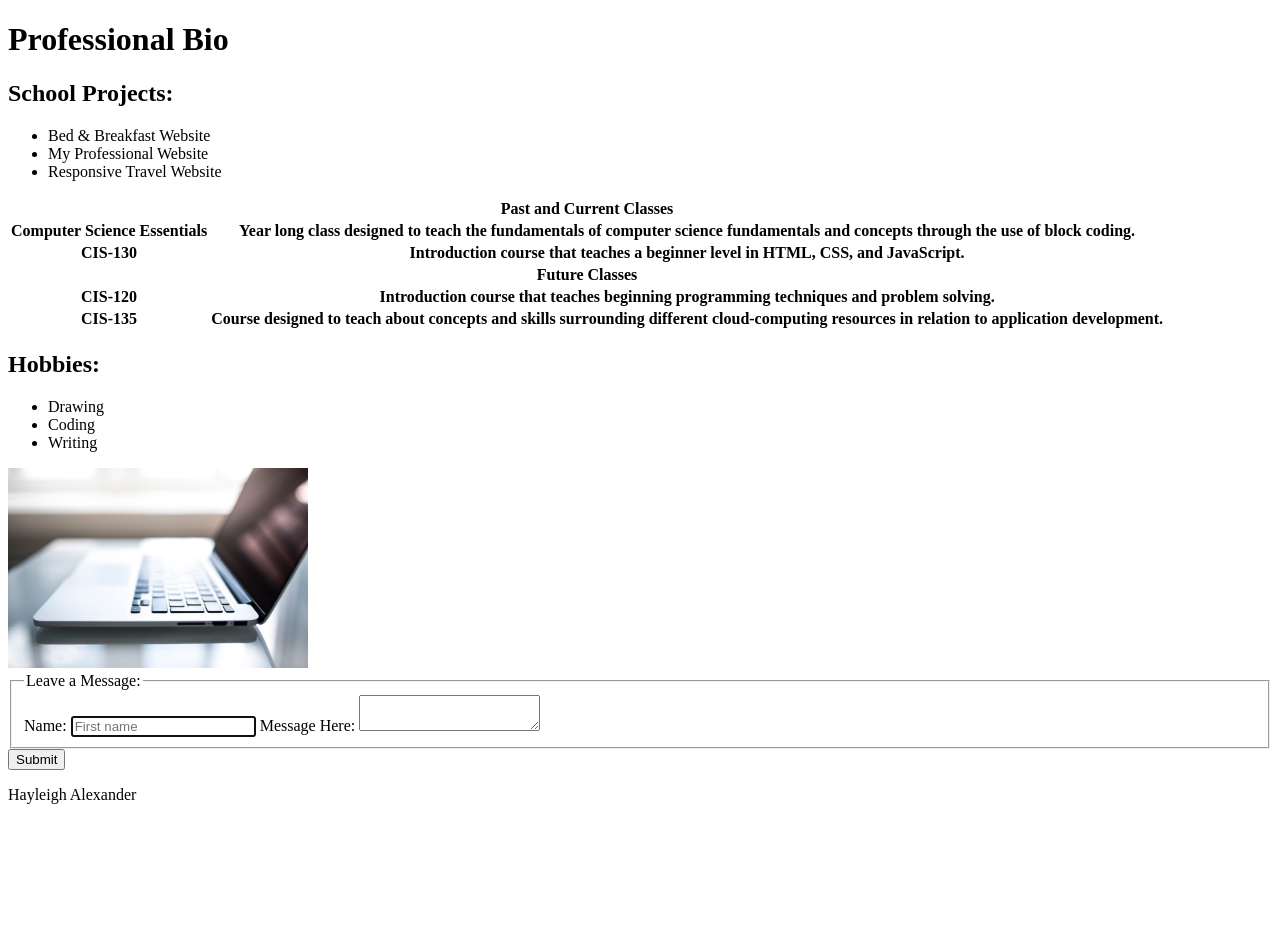
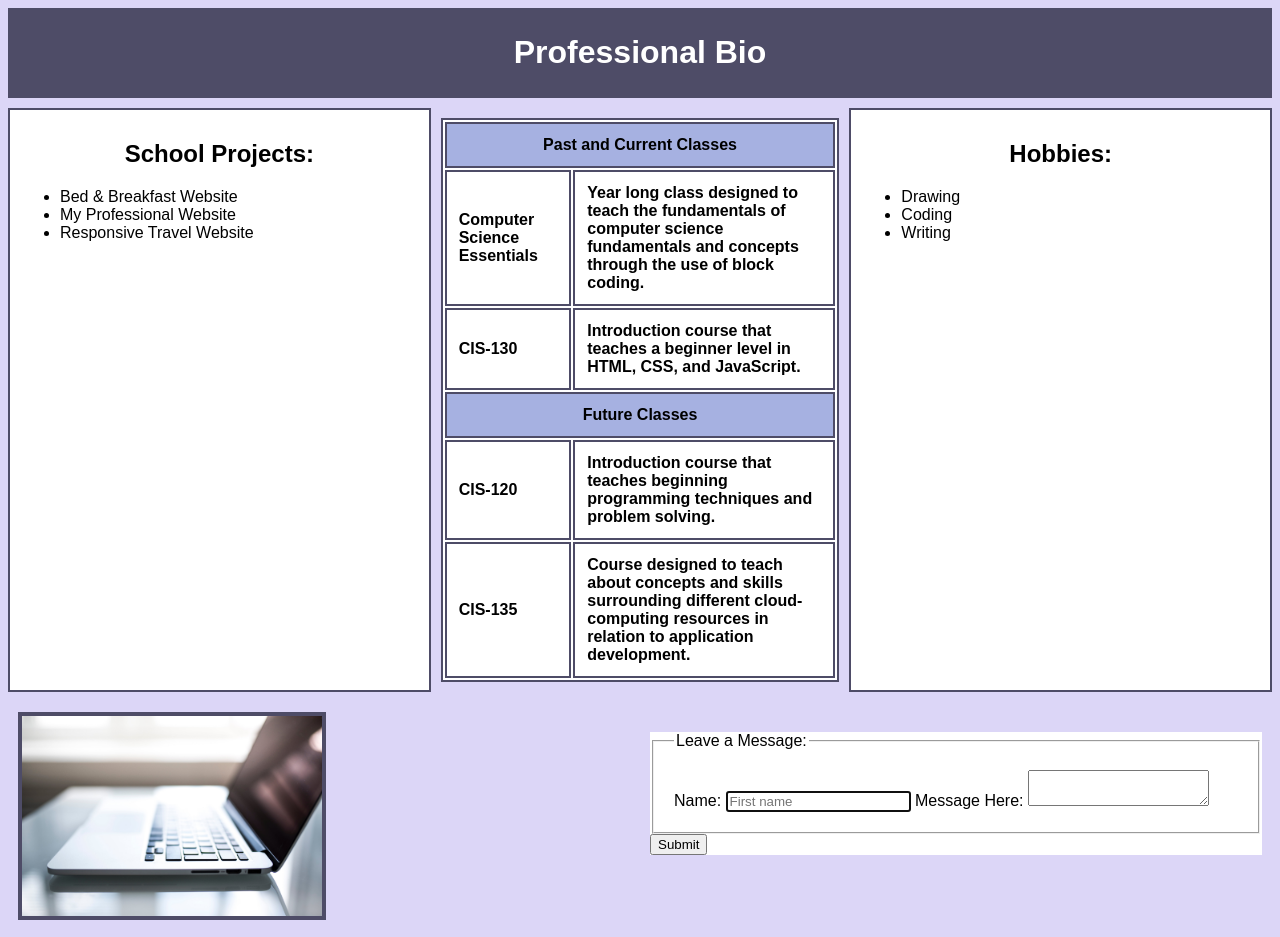
Before and after one commit to halexander02/halexander02.github.io, a plain HTML site: page index.html in a window 1280 px wide. Shown: the top 937 px of the page. Before the commit the page ends 820 px from the top, so only its background shows below. Drawn offline with Linux system fonts and the light colour scheme.

Commit message:
added css

```diff
--- a/index.html
+++ b/index.html
@@ -18,6 +18,7 @@
         <h1>Professional Bio</h1>
     </header>
 
+    <div class="container1">
         <div class="schoolProjects">
             <h2>School Projects:</h2>
             <ul>
@@ -30,7 +31,7 @@
         <div class="classTable">
             <table>
                 <tr>
-                <th colspan="2">Past and Current Classes</th>
+                    <th class="descriptionRow" colspan="2">Past and Current Classes</th>
                 </tr>
                 <tr>
                     <th>Computer Science Essentials</th>
@@ -41,7 +42,7 @@
                     <th>Introduction course that teaches a beginner level in HTML, CSS, and JavaScript.</th>
                 </tr>
                 <tr>
-                <th colspan="2">Future Classes</th>
+                    <th class="descriptionRow"colspan="2">Future Classes</th>
                 </tr>
                 <tr>
                     <th>CIS-120</th>
@@ -62,7 +63,9 @@
                 <li>Writing</li>
             </ul>
         </div>
+    </div>
 
+    <div class="container2">
         <div class="mainImage">
             <img src="computer.jpg" alt="computer on a desk" width="300"/>
         </div>
@@ -82,7 +85,7 @@
                 <input class="submit" type="submit" value="Submit" />
             </form>
         </div>
-
+    </div>
 
     <footer>
         <p>Hayleigh Alexander</p>
--- a/styles.css
+++ b/styles.css
@@ -1,22 +1,98 @@
 
+/* --MAIN STYLES-- */
+
+html{
+    font-family: Arial, Helvetica, sans-serif;
+    background-color: #DCD6F7;
+}
 /* --HEADER STYLES -- */
 
+header{
+    margin-left: auto;
+    margin-right: auto;
+    text-align: center;
+    background-color: #4E4C67;
+    color: white;
+    padding: 5px;
+}
 
 /* --BODY STYLES-- */
 
-/* School Projects */
+.container1, .container2{
+    display: flex;
+    flex-wrap: wrap;
+    margin: 10px 0px;
+}
+
+.schoolProjects, .classTable, .hobbies{
+    flex: 1 1 150px;
+    padding: 10px;
+}
+
+.schoolProjects, .hobbies{
+    border: 2px #4E4C67 solid;
+    background-color: white;
+}
+
+h2{
+    text-align: center;
+}
+
+.mainImage, .messageForm{
+    flex: 1 50px;
+    padding: 10px;
+}
 
 /* Class Table */
 
-/* Personal Projects */
+table{
+    background-color: white;
+}
+
+table, th, td{
+    border: 2px #4E4C67 solid;
+}
+
+th, td{
+    padding: 12px;
+    text-align: left;
+}
+
+.descriptionRow{
+    text-align: center;
+    font-weight: bolder;
+    background-color: #A6B1E1;
+}
+
 
 /* Main Image */
 
+img{
+    border: 4px #4E4C67 solid;
+}
+
 /* Form */
+
+form{
+    background: white;
+    margin-top: 20px;
+    margin-bottom: 20px;
+}
+
+fieldset{
+    padding: 20px;
+}
 
 
 
 /* --FOOTER STYLES --*/
 
+footer{
+    text-align: center;
+    font-variant: small-caps;
+    background-color: #4E4C67;
+    color: white;
+    padding: 2px;
+}
 
 /* --MEDIA STYLES-- */
```
Lines whose indentation alone changed are shown as unchanged.
